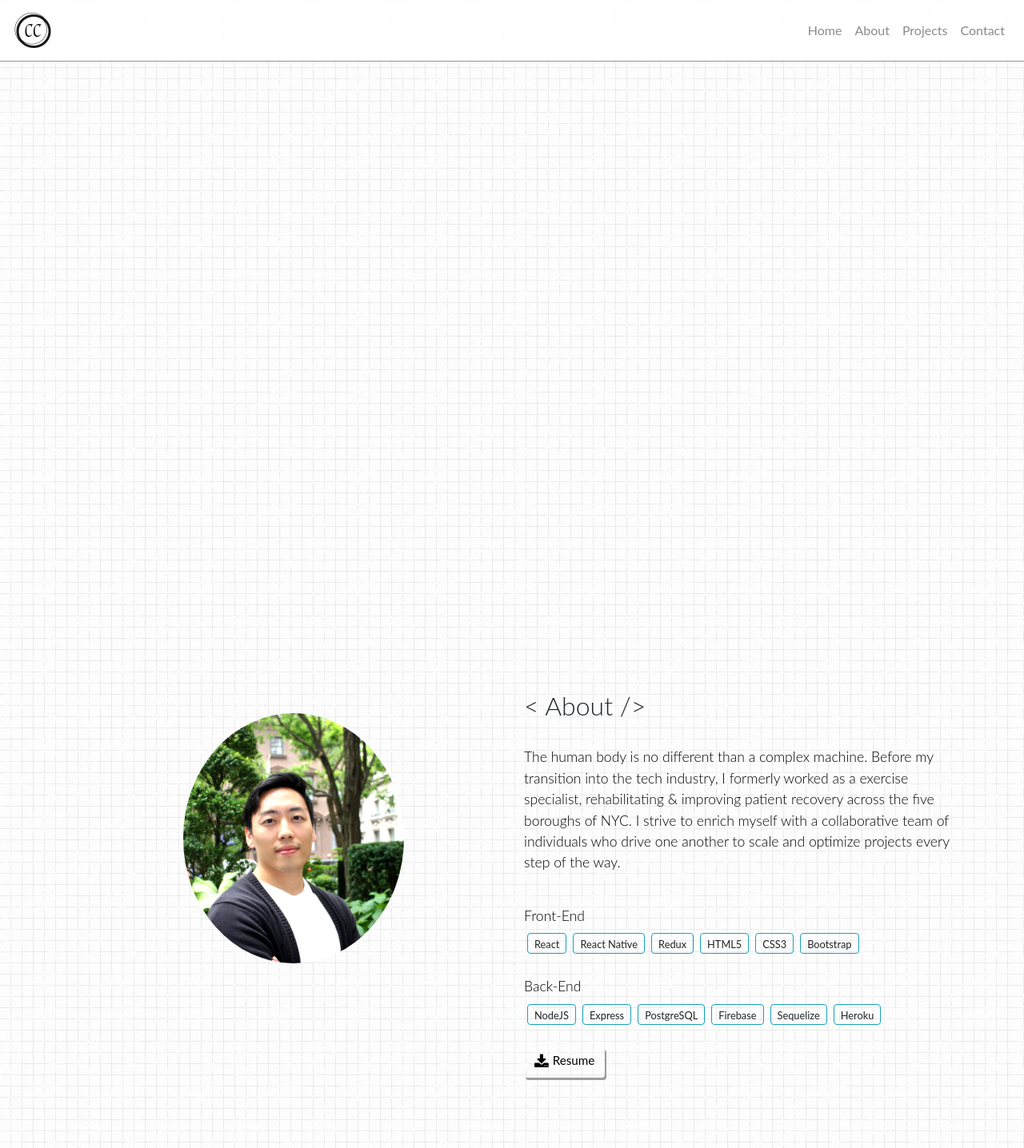
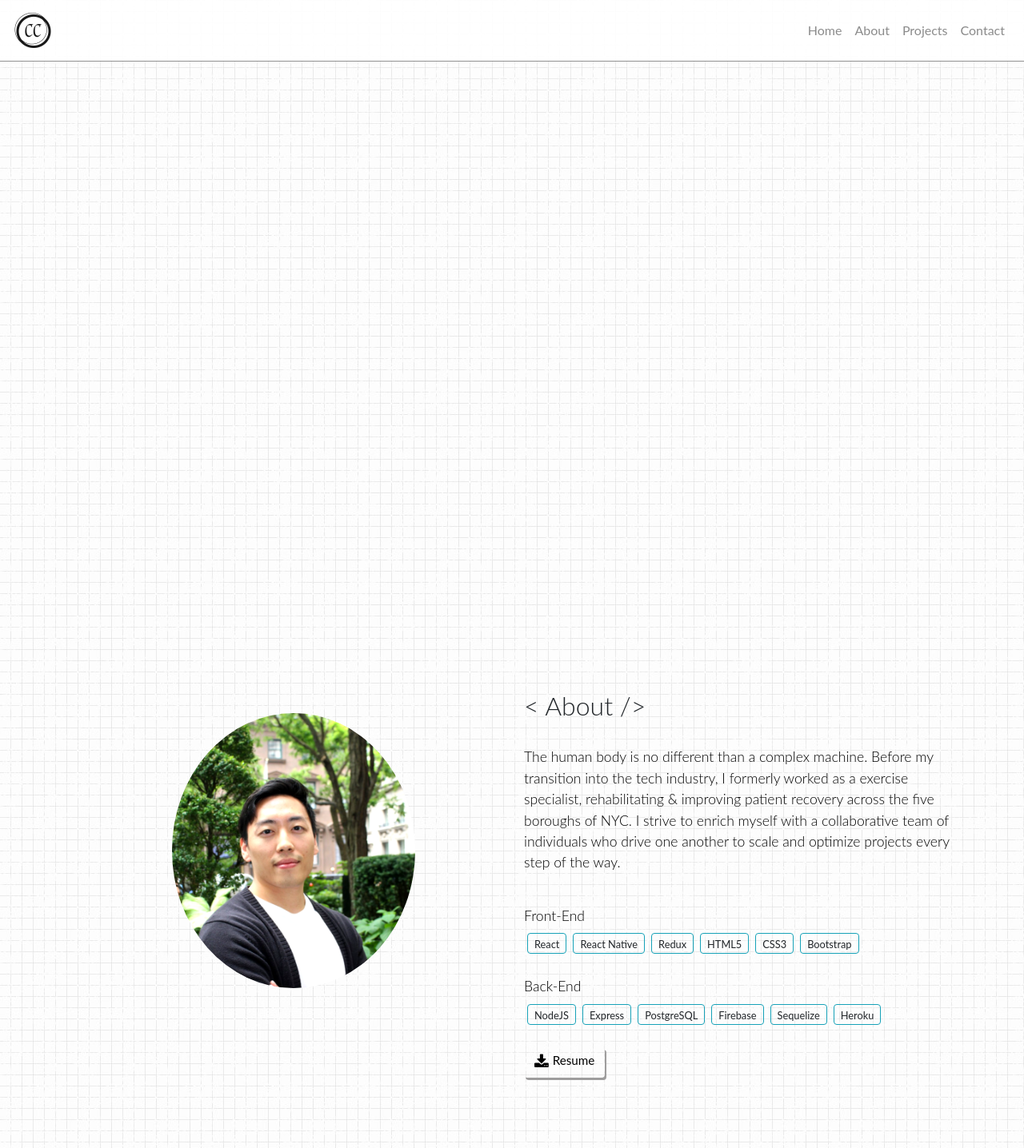
Before and after one commit to cchoi9/portfolio, a React (Create React App) app: page / in a window 1280 px wide. Shown: the top 1436 px of the page at 80% size. Built offline with nearby package versions, Linux system fonts and the light colour scheme.

Commit message:
profile picture resized

```diff
--- a/src/components/About.css
+++ b/src/components/About.css
@@ -2,7 +2,7 @@
   /* border-radius: 50%; */
   margin-left: 1em;
   margin-top: 1.5em;
-  height: 50%;
+  height: 55%;
   border-radius: 100%;
   /* box-shadow: 5px 10px #6d6c6c; */
 }
```
